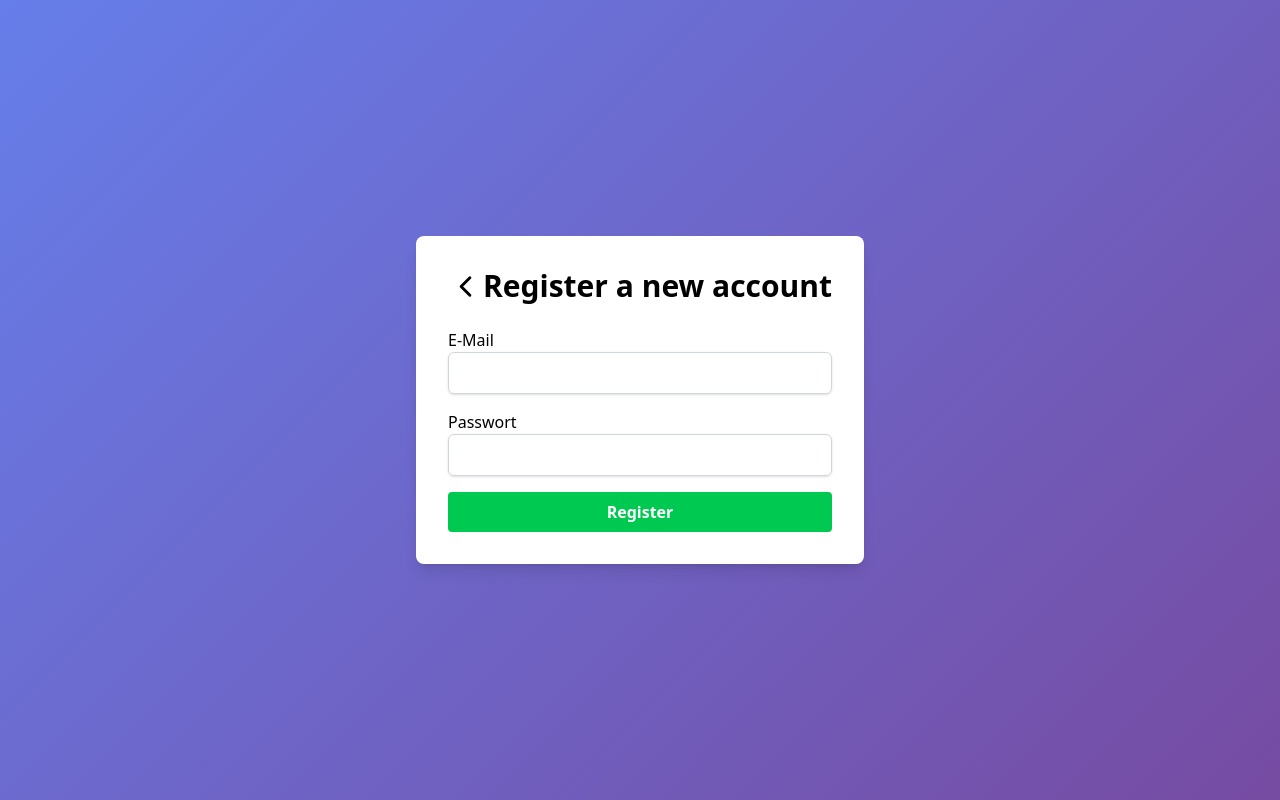
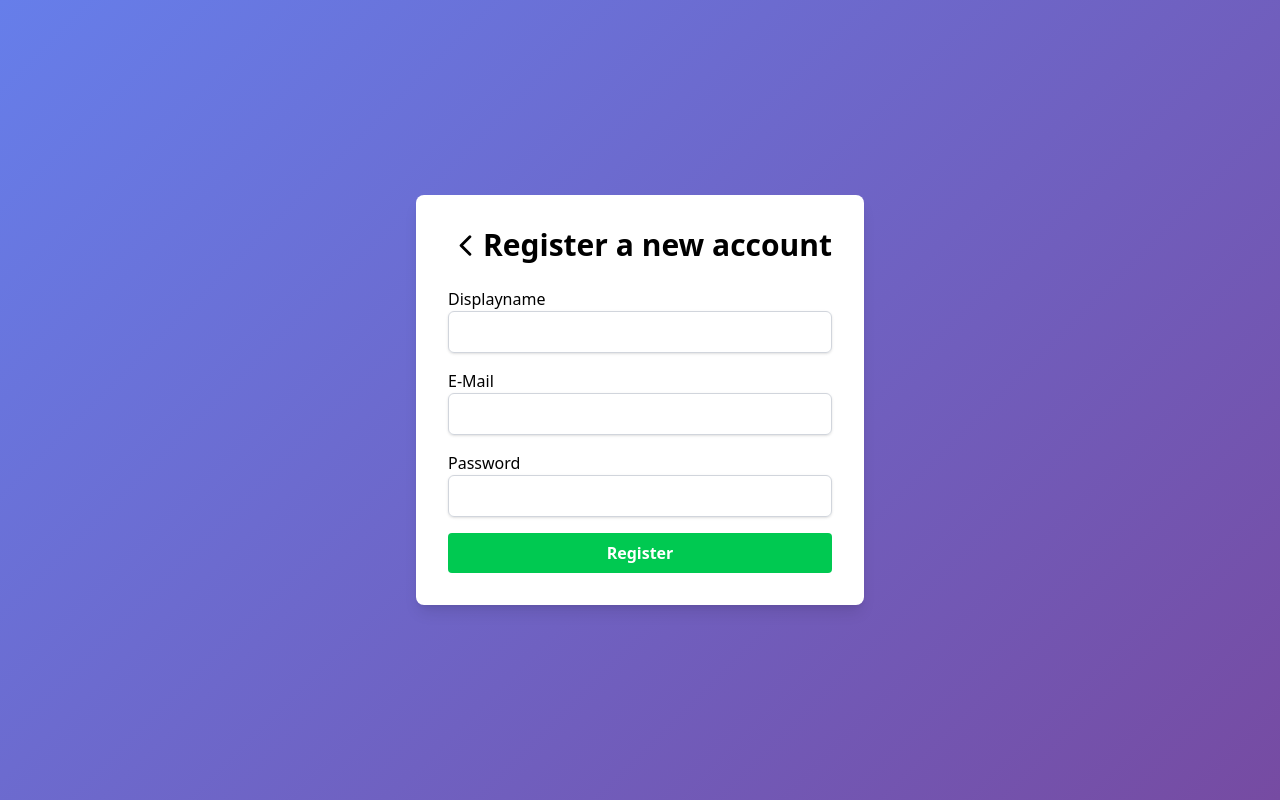
Before and after one commit to paulpaulsen55/meetly, a SvelteKit app: page /register in a window 1280 px wide. Built offline with nearby package versions, Linux system fonts and the light colour scheme; no server answers.

Commit message:
Add user profile management and display name functionality

```diff
--- a/src/lib/auth.ts
+++ b/src/lib/auth.ts
@@ -2,7 +2,14 @@ import { writable } from 'svelte/store'
 import { supabase } from '$lib/supabase'
 import type { Session, User } from '@supabase/supabase-js'
 
+export type UserProfile = {
+    streak: number
+    displayname: string
+    settings: any
+}
+
 export const user = writable<User | null>(null)
+export const userProfile = writable<UserProfile | null>(null)
 export const session = writable<Session | null>(null)
 
 // Initial session
--- a/src/lib/components/Header.svelte
+++ b/src/lib/components/Header.svelte
@@ -1,7 +1,11 @@
-<script>
+<script lang="ts">
+    import { userProfile } from '$lib/auth';
     import { Settings } from 'lucide-svelte';
 
-    export let name = '';
+    let name = '';
+    userProfile.subscribe((value) => {
+        name = value?.displayname as string;
+    });
 </script>
 
 <header class="flex justify-between items-center mb-4">
--- a/src/lib/components/StreakCounter.svelte
+++ b/src/lib/components/StreakCounter.svelte
@@ -1,5 +1,11 @@
-<script>
-    let streak = 69;
+<script lang="ts">
+    import { userProfile } from "$lib/auth";
+
+    let streak = $state(0);
+    userProfile.subscribe((value) => {
+        streak = value?.streak as number;
+    });
+
 </script>
 
 <div class="bg-gray-100 rounded-xl p-4 mb-4 flex justify-center shadow-lg shadow-blue-300">
--- a/src/routes/app/+layout.svelte
+++ b/src/routes/app/+layout.svelte
@@ -1,18 +1,7 @@
 <script>
-    import { onMount } from "svelte";
     import { user } from "$lib/auth";
     import { goto } from "$app/navigation";
     import { supabase } from "$lib/supabase";
-
-    onMount(() => {
-        const unsubscribe = user.subscribe((value) => {
-            if (value === null) {
-                goto("/");
-            }
-        });
-
-        return unsubscribe;
-    });
 
     async function handleLogout() {
         await supabase.auth.signOut();
--- /dev/null
+++ b/src/routes/app/+layout.ts
@@ -0,0 +1,31 @@
+import { goto } from "$app/navigation";
+import { user, userProfile } from "$lib/auth";
+import { supabase } from "$lib/supabase";
+
+
+/**
+ * Protects the /app/* routes
+ * Loads the user profile and user data
+ */
+export async function load() {
+    let profile: any = null;
+    userProfile.subscribe((v) => profile = v)
+    let userData = null;
+    user.subscribe((v) => userData = v)
+
+
+    if (!userData) return goto("/")
+
+    if (profile != null && profile.displayname) return
+
+    const { data: profileData } = await supabase.from('user_profiles').select("displayname, settings").single()
+    const { data: streakData } = await supabase.from('user_streaks').select("streak").single()
+
+    if (!profileData || !streakData) return
+
+    userProfile.set({
+        displayname: profileData.displayname,
+        settings: profileData.settings,
+        streak: streakData.streak,
+    })
+}
--- a/src/routes/app/home/+page.svelte
+++ b/src/routes/app/home/+page.svelte
@@ -8,7 +8,7 @@
 </script>
 
 <main class="min-h-screen bg-white p-4 max-w-md mx-auto">
-    <Header name="User" />
+    <Header />
     <StreakCounter />
     <WeekStreak />
     <UpcomingEvents />
--- a/src/routes/login/+page.svelte
+++ b/src/routes/login/+page.svelte
@@ -14,7 +14,7 @@
             loading = true;
             errorMessage = "";
 
-            const { data, error } = await supabase.auth.signInWithPassword({
+            const { error } = await supabase.auth.signInWithPassword({
                 email: email,
                 password: password,
             });
@@ -56,7 +56,7 @@
                 />
             </div>
             <div class="form-group">
-                <label for="password">Passwort</label>
+                <label for="password">Password</label>
                 <input
                     id="password"
                     type="password"
--- a/src/routes/register/+page.svelte
+++ b/src/routes/register/+page.svelte
@@ -2,9 +2,11 @@
     import { supabase } from "$lib/supabase";
     import { goto } from "$app/navigation";
     import { ChevronLeft } from "lucide-svelte";
+    import { user, userProfile } from "$lib/auth";
 
     let email = $state("");
     let password = $state("");
+    let displayname = $state("");
     let loading = $state(false);
     let errorMessage = $state("");
 
@@ -13,12 +15,19 @@
             loading = true;
             errorMessage = "";
 
-            const { data, error } = await supabase.auth.signUp({
+            const { error } = await supabase.auth.signUp({
                 email,
                 password,
             });
+            if (error) throw error;
 
-            if (error) throw error;
+            const { error: nameError } =  await supabase.from('user_profiles').insert({
+                displayname: displayname
+            });
+
+            if (nameError) throw nameError;
+
+            //TODO: set intial streak to 0
         } catch (error) {
             errorMessage = error as string;
         } finally {
@@ -45,6 +54,18 @@
         {/if}
         <form onsubmit={handleSignUpWithEmail} class="flex flex-col gap-4">
             <div class="form-group">
+                <label for="displayname">Displayname</label>
+                <input
+                    id="displayname"
+                    type="text"
+                    class="shadow-sm rounded-md w-full px-3 py-2 border border-gray-300 focus:outline-none focus:ring-blue-500 focus:border-blue-500"
+                    bind:value={displayname}
+                    required
+                    minlength="3"
+                    disabled={loading}
+                />
+            </div>
+            <div class="form-group">
                 <label for="email">E-Mail</label>
                 <input
                     id="email"
@@ -56,7 +77,7 @@
                 />
             </div>
             <div class="form-group">
-                <label for="password">Passwort</label>
+                <label for="password">Password</label>
                 <input
                     id="password"
                     type="password"
```
